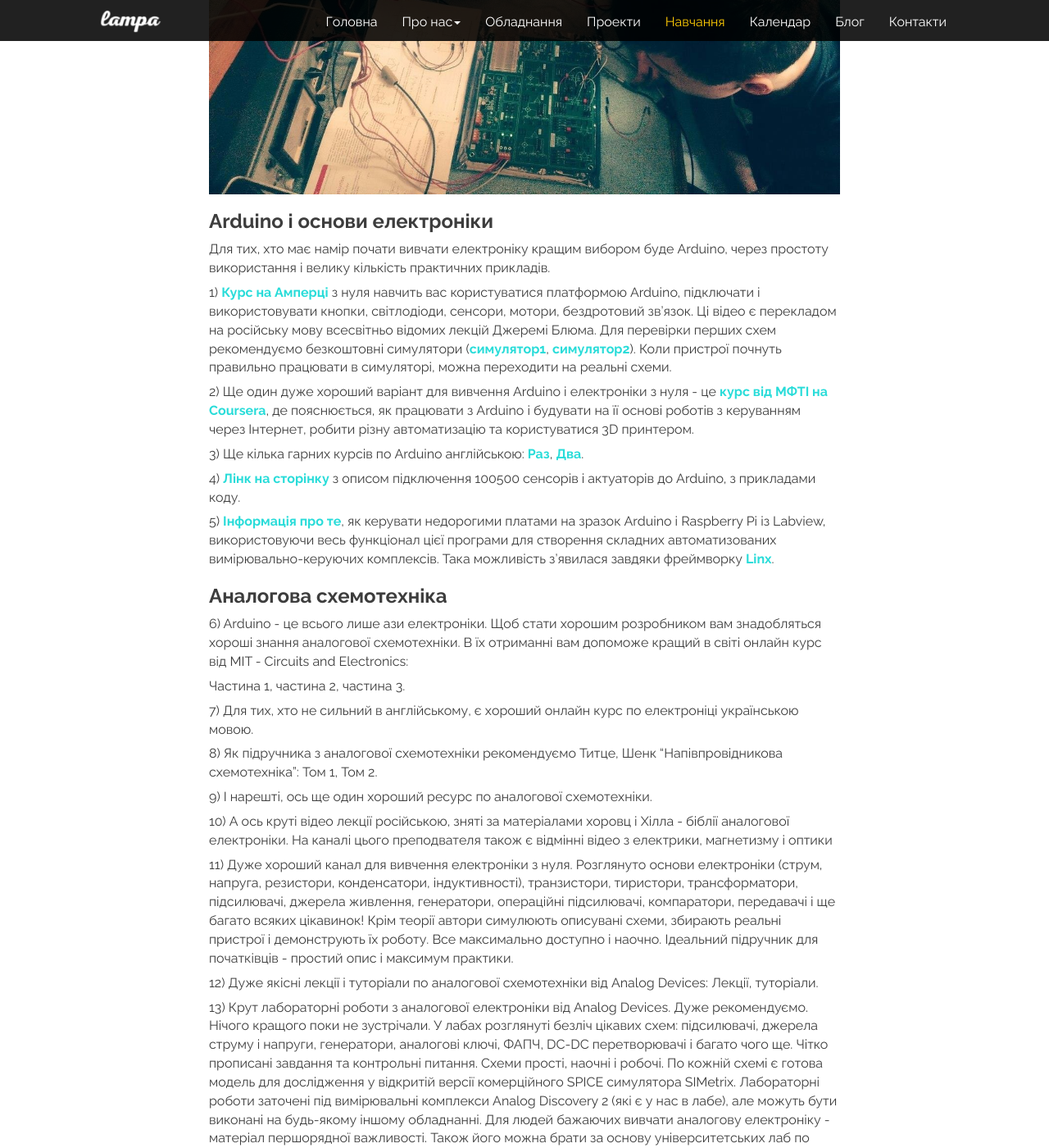
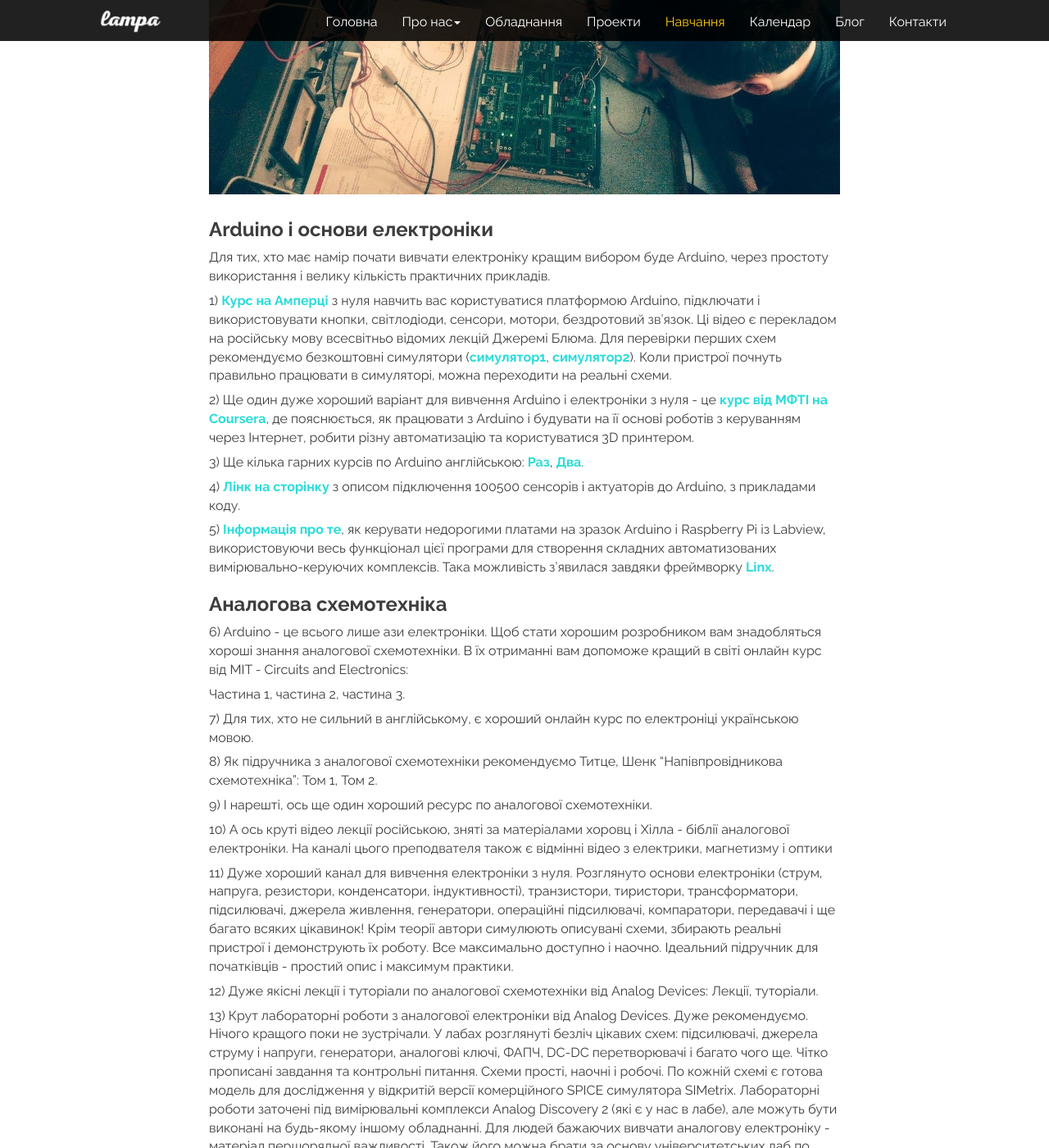
Before and after one commit to LampaLab/lampalab.github.io, a Jekyll site: the page built from education.md, in a window 1280 px wide and 1400 px high, scrolled down 775 px. Shown: the whole window at 82% size. Built offline with Jekyll 4.4.1, drawn with Linux system fonts in a browser that asks for light colours; nearby versions of some CDN libraries; library files that are not in the unit come from our copies.

Commit message:
Minor modifications

```diff
--- a/css/custom.css
+++ b/css/custom.css
@@ -948,7 +948,7 @@
 
 #blog-post img {
 	padding-top: 20px;
-	padding-bottom: 20px;
+	padding-bottom: 30px;
 }
 
 #comment-input {
@@ -1091,7 +1091,7 @@
 	display: block;
     margin-left: auto;
     margin-right: auto;
-   	margin-bottom: 20px;
+   	margin-bottom: 30px;
 	margin-top: 20px;
 }
 
@@ -1100,7 +1100,7 @@
 }
 
 #project-body  iframe {
-	margin-bottom: 20px;
+	margin-bottom: 30px;
 	margin-top: 20px;
 }
 
```
